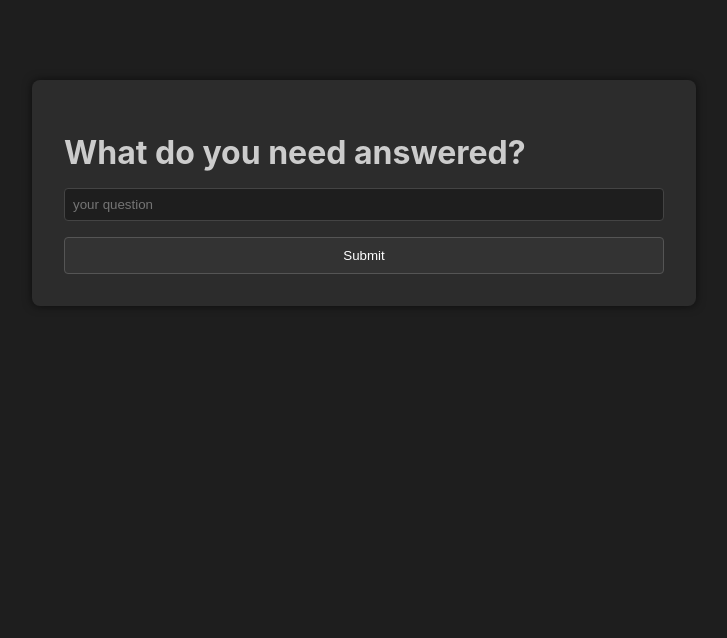
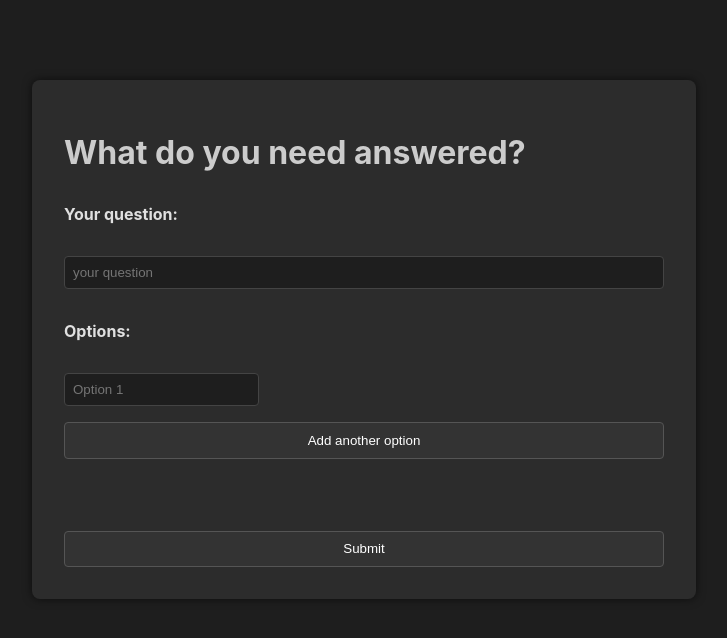
Before and after one commit to samnaden/choices, a FastAPI app: page /ask in a window 1280 px wide. Shown: the top 638 px of the page, without its empty margins (276-1003 px from the left). Run offline with FastAPI, Linux system fonts and the light colour scheme.

Commit message:
persist questions (#6)

```diff
--- a/app/routes/ask/models.py
+++ b/app/routes/ask/models.py
@@ -5,8 +5,14 @@ from pydantic import BaseModel, field_validator
 class AskForm(BaseModel):
     name: str
     question: str
+    options: list[str]
 
     @field_validator("name", "question", mode="before")
     @classmethod
     def sanitize(cls, v: str) -> str:
         return bleach.clean(v.strip(), tags=[], attributes={}, strip=True)
+
+    @field_validator("options", mode="before")
+    @classmethod
+    def sanitize_options(cls, v: list) -> list:
+        return [bleach.clean(e.strip(), tags=[], attributes={}, strip=True) for e in v]
--- a/app/routes/ask/routes.py
+++ b/app/routes/ask/routes.py
@@ -1,20 +1,23 @@
-from fastapi import APIRouter, Depends, Form, Request, status
+from fastapi import APIRouter, Depends, Request, status
 from fastapi.responses import HTMLResponse, RedirectResponse
 from fastapi.templating import Jinja2Templates
 from starlette.responses import Response
 
 import app.routes.ask.models as models
+import app.services.questions as questions_service
+import app.services.visitors as visitors_service
 
 router = APIRouter()
 
 templates = Jinja2Templates(directory="app/templates")
 
 
-def _parse_ask_form(
-    name: str = Form(...),
-    question: str = Form(...),
-) -> models.AskForm:
-    return models.AskForm(name=name, question=question)
+async def _parse_ask_form(request: Request) -> models.AskForm:
+    form_data = await request.form()
+    name = form_data.get("name", "")
+    question = form_data.get("question", "")
+    options = form_data.getlist("options")
+    return models.AskForm(name=name, question=question, options=options)
 
 
 @router.get("", response_class=HTMLResponse)
@@ -25,8 +28,12 @@ async def ask_screen(request: Request) -> Response:
 @router.post("", response_class=HTMLResponse)
 async def handle_ask(
     request: Request,
-    info: models.AskForm = Depends(_parse_ask_form),
+    form: models.AskForm = Depends(_parse_ask_form),
 ) -> Response:
+    visitor_id = visitors_service.insert_visitor(visitor_name=form.name)
+    questions_service.insert_question(
+        visitor_id=visitor_id, question_text=form.question, options=form.options
+    )
     return RedirectResponse(
-        url=f"/answer?name={info.name}", status_code=status.HTTP_303_SEE_OTHER
+        url=f"/answer?name={form.name}", status_code=status.HTTP_303_SEE_OTHER
     )
--- a/app/templates/ask/index.html
+++ b/app/templates/ask/index.html
@@ -4,7 +4,28 @@
     <h1>What do you need answered?</h1>
     <form method="post" action="/ask">
         <input type="hidden" name="name" value="{{ name }}">
+
+        <p><strong>Your question:</strong></p>
         <input type="text" name="question" placeholder="your question" required>
+
+        <p><strong>Options:</strong></p>
+        <div id="options-container">
+            <input type="text" name="options" placeholder="Option 1" required>
+        </div>
+
+        <button type="button" onclick="addOption()">Add another option</button><br><br>
+
         <button type="submit">Submit</button>
     </form>
+
+    <script>
+        function addOption() {
+            const container = document.getElementById("options-container");
+            const input = document.createElement("input");
+            input.type = "text";
+            input.name = "options";
+            input.placeholder = "Another option";
+            container.appendChild(input);
+        }
+    </script>
 {% endblock %}
--- a/pyproject.toml
+++ b/pyproject.toml
@@ -30,6 +30,9 @@ profile = "black"
 line_length = 88
 known_first_party = ["app"]
 
+[tool.ruff]
+exclude = ["alembic"]
+
 [tool.poetry.group.dev.dependencies]
 black = "24.3.0"
 isort = "5.13.2"
@@ -37,6 +40,7 @@ mypy = "1.10.0"
 pre-commit = "^4.2.0"
 types-bleach = "^6.2.0.20250514"
 alembic = "^1.16.1"
+ruff = "^0.11.13"
 
 [build-system]
 requires = ["poetry-core>=2.0.0,<3.0.0"]
```
Also changed, not shown: app/services/questions.py (+34 -1 lines), app/services/visitors.py (added, +23 -0 lines), .pre-commit-config.yaml, README.md, alembic/versions/0348b44ff5b7_initial_tables.py (line endings or trailing spaces), 1 other file.
